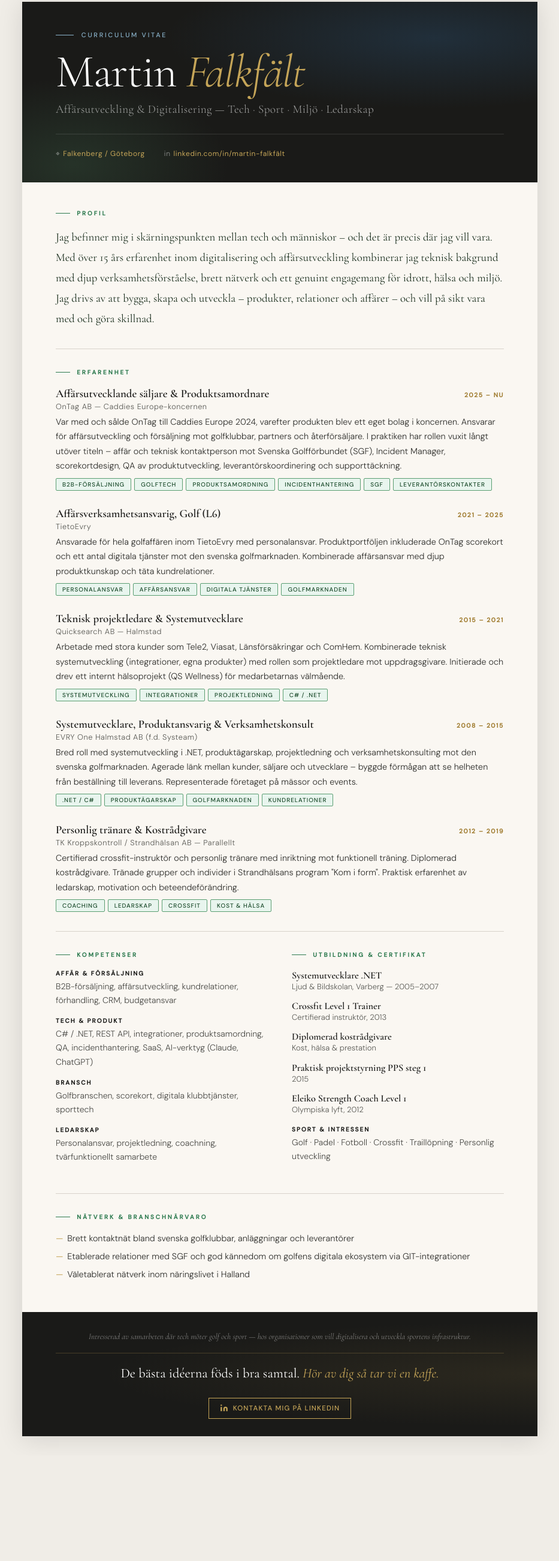
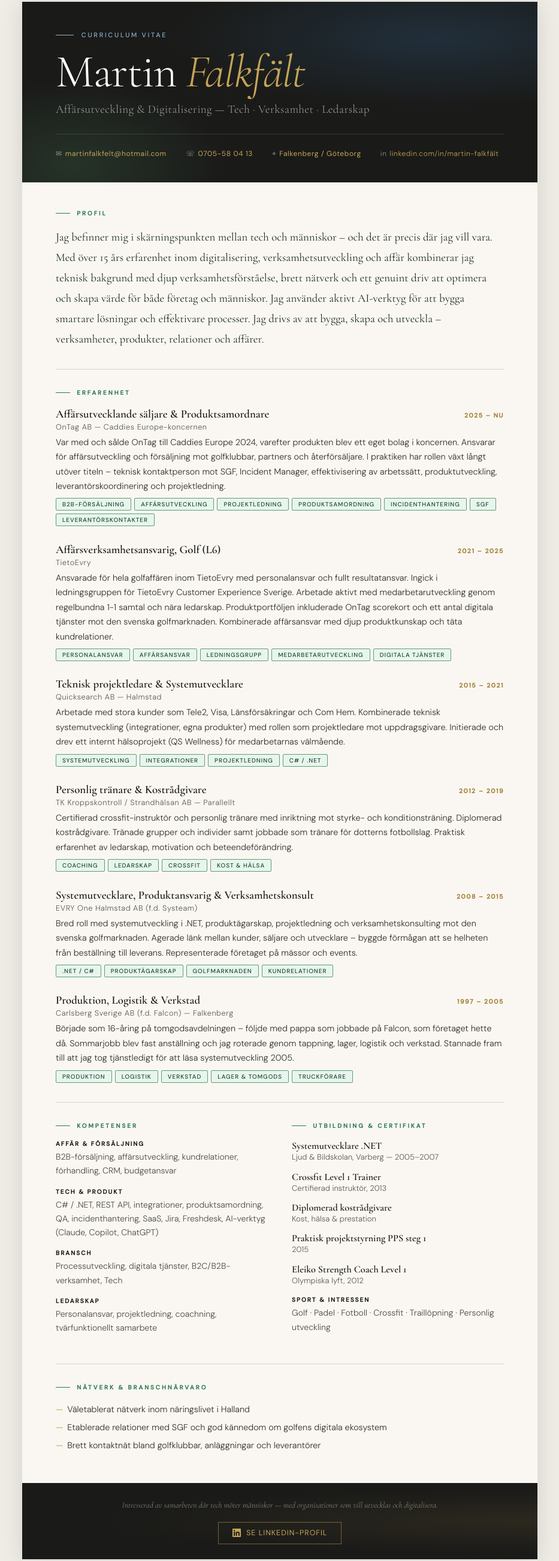
Before and after one commit to MikkiTrash/cv, a plain HTML site: page index.html in a window 1280 px wide. Shown: the part 29-2631 px from the top of the page at 60% size, without its empty margins (173-1106 px from the left). Before the commit the page ends 2455 px from the top, so only its background shows below. Drawn offline with nearby package versions, Linux system fonts and the light colour scheme.

Commit message:
Revise CV layout and content for clarity
Updated meta tags, styles, and content in the CV.

```diff
--- a/index.html
+++ b/index.html
@@ -4,68 +4,97 @@
   <meta charset="UTF-8">
   <meta name="viewport" content="width=device-width, initial-scale=1.0">
   <title>CV – Martin Falkfält</title>
-  <meta name="description" content="Affärsutveckling &amp; Sporttech | Golf · Tech · Ledarskap">
-  <meta property="og:title" content="CV – Martin Falkfält">
-  <meta property="og:description" content="Affärsutveckling &amp; Sporttech | Golf · Tech · Ledarskap">
-  <meta property="og:url" content="https://cv.falkfalt.se/">
+  <meta property="og:title" content="Martin Falkfält — CV">
+  <meta property="og:description" content="Affärsutveckling &amp; Digitalisering — Tech · Verksamhet · Ledarskap">
   <meta property="og:type" content="website">
-  <meta name="twitter:card" content="summary">
-  <meta name="twitter:title" content="CV – Martin Falkfält">
-  <meta name="twitter:description" content="Affärsutveckling &amp; Sporttech | Golf · Tech · Ledarskap">
   <link href="https://fonts.googleapis.com/css2?family=Cormorant+Garamond:ital,wght@0,300;0,400;0,600;1,300;1,400&family=DM+Sans:wght@300;400;500&display=swap" rel="stylesheet">
   <style>
     *, *::before, *::after { box-sizing: border-box; margin: 0; padding: 0; color-scheme: light; }
-    body { background: #F0EDE7; font-family: 'DM Sans', sans-serif; font-weight: 300; -webkit-font-smoothing: antialiased; }
-    .cv-root { max-width: 860px; margin: 2rem auto; background: #FAF7F2; box-shadow: 0 4px 40px rgba(0,0,0,0.12); }
-    @media (max-width: 600px) { body { background: #FAF7F2; } .cv-root { margin: 0; box-shadow: none; } }
-    .cv-header { background: #1A1A18; padding: 3rem 3.5rem 2.5rem; position: relative; overflow: hidden; }
+    body { background: #F0EDE7 !important; font-family: 'DM Sans', sans-serif; font-weight: 300; -webkit-font-smoothing: antialiased; color: #2E2E2B !important; }
+    .cv-root { max-width: 860px; margin: 2rem auto; background: #FAF7F2 !important; box-shadow: 0 4px 40px rgba(0,0,0,0.12); }
+    @media (max-width: 600px) { body { background: #FAF7F2 !important; } .cv-root { margin: 0; box-shadow: none; } }
+    .cv-header { background: #1A1A18 !important; padding: 3rem 3.5rem 2.5rem; position: relative; overflow: hidden; }
     .cv-header::before { content: ''; position: absolute; inset: 0; background: radial-gradient(ellipse 80% 60% at 80% 20%, rgba(43,78,110,0.4) 0%, transparent 65%), radial-gradient(ellipse 50% 80% at 10% 90%, rgba(74,124,89,0.25) 0%, transparent 60%); pointer-events: none; }
     .cv-header-inner { position: relative; z-index: 1; }
-    .cv-eyebrow { display: flex; align-items: center; gap: 0.8rem; margin-bottom: 1.2rem; font-size: 0.68rem; letter-spacing: 0.25em; text-transform: uppercase; color: #8BB4CC; font-weight: 500; }
+    .cv-eyebrow { display: flex; align-items: center; gap: 0.8rem; margin-bottom: 1.2rem; font-size: 0.68rem; letter-spacing: 0.25em; text-transform: uppercase; color: #8BB4CC !important; font-weight: 500; }
     .cv-eyebrow::before { content: ''; display: block; width: 30px; height: 1px; background: #8BB4CC; flex-shrink: 0; }
-    .cv-name { font-family: 'Cormorant Garamond', serif; font-size: clamp(2.8rem, 6vw, 5rem); font-weight: 300; line-height: 0.95; color: #ffffff; letter-spacing: -0.02em; }
-    .cv-name em { font-style: italic; color: #C5A558; }
-    .cv-tagline { font-family: 'Cormorant Garamond', serif; font-size: clamp(0.95rem, 2vw, 1.2rem); font-weight: 300; color: rgba(255,255,255,0.6); margin-top: 0.8rem; letter-spacing: 0.02em; }
+    .cv-name { font-family: 'Cormorant Garamond', serif; font-size: clamp(2.8rem, 6vw, 5rem); font-weight: 300; line-height: 0.95; color: #ffffff !important; letter-spacing: -0.02em; }
+    .cv-name em { font-style: italic; color: #C5A558 !important; }
+    .cv-tagline { font-family: 'Cormorant Garamond', serif; font-size: clamp(0.95rem, 2vw, 1.2rem); font-weight: 300; color: rgba(255,255,255,0.6) !important; margin-top: 0.8rem; letter-spacing: 0.02em; }
     .cv-contact-bar { display: flex; flex-wrap: wrap; gap: 0.6rem 2rem; margin-top: 1.8rem; padding-top: 1.5rem; border-top: 1px solid rgba(255,255,255,0.12); font-size: 0.75rem; letter-spacing: 0.05em; }
-    .cv-contact-bar span { color: rgba(255,255,255,0.5); display: flex; align-items: center; gap: 5px; }
-    .cv-contact-bar strong { color: #C5A558; font-weight: 400; }
-    .cv-contact-bar a { color: #C5A558; text-decoration: none; }
-    .cv-body { background: #FAF7F2; padding: 2.8rem 3.5rem; }
-    .sec-label { font-size: 0.62rem; letter-spacing: 0.3em; text-transform: uppercase; color: #2D7A4F; font-weight: 600; margin-bottom: 1.1rem; display: flex; align-items: center; gap: 0.7rem; }
+    .cv-contact-bar span { color: rgba(255,255,255,0.5) !important; display: flex; align-items: center; gap: 5px; }
+    .cv-contact-bar strong { color: #C5A558 !important; font-weight: 400; }
+    .cv-contact-bar a { color: #C5A558 !important; text-decoration: none; }
+    .cv-body { background: #FAF7F2 !important; padding: 2.8rem 3.5rem; }
+    .sec-label { font-size: 0.62rem; letter-spacing: 0.3em; text-transform: uppercase; color: #2D7A4F !important; font-weight: 600; margin-bottom: 1.1rem; display: flex; align-items: center; gap: 0.7rem; }
     .sec-label::before { content: ''; display: block; width: 24px; height: 1px; background: #2D7A4F; flex-shrink: 0; }
-    .profile-text { font-family: 'Cormorant Garamond', serif; font-size: clamp(1rem, 1.8vw, 1.18rem); font-weight: 400; line-height: 1.8; color: #1A2E1D; }
+    .profile-text { font-family: 'Cormorant Garamond', serif; font-size: clamp(1rem, 1.8vw, 1.18rem); font-weight: 400; line-height: 1.8; color: #1A2E1D !important; }
     .sec-divider { border: none; border-top: 1px solid #D8D3CB; margin: 2rem 0; }
     .exp-item { margin-bottom: 1.7rem; }
     .exp-top { display: flex; justify-content: space-between; align-items: baseline; flex-wrap: wrap; gap: 4px; margin-bottom: 2px; }
-    .exp-role { font-family: 'Cormorant Garamond', serif; font-size: clamp(1rem, 1.8vw, 1.18rem); font-weight: 600; color: #1A1A18; }
-    .exp-date { font-size: 0.65rem; letter-spacing: 0.15em; text-transform: uppercase; color: #A07C30; font-weight: 600; white-space: nowrap; }
-    .exp-company { font-size: 0.8rem; color: #5A5A55; margin-bottom: 5px; letter-spacing: 0.04em; }
-    .exp-desc { font-size: 0.9rem; line-height: 1.7; color: #2E2E2B; font-weight: 300; }
+    .exp-role { font-family: 'Cormorant Garamond', serif; font-size: clamp(1rem, 1.8vw, 1.18rem); font-weight: 600; color: #1A1A18 !important; }
+    .exp-date { font-size: 0.65rem; letter-spacing: 0.15em; text-transform: uppercase; color: #A07C30 !important; font-weight: 600; white-space: nowrap; }
+    .exp-company { font-size: 0.8rem; color: #5A5A55 !important; margin-bottom: 5px; letter-spacing: 0.04em; }
+    .exp-desc { font-size: 0.9rem; line-height: 1.7; color: #2E2E2B !important; font-weight: 300; }
     .exp-tags { display: flex; flex-wrap: wrap; gap: 5px; margin-top: 8px; }
-    .exp-tag { font-size: 0.62rem; letter-spacing: 0.1em; text-transform: uppercase; padding: 3px 10px; border: 1px solid #5A9E72; color: #1A4A2A; background: #E8F5EE; font-weight: 500; border-radius: 2px; }
+    .exp-tag { font-size: 0.62rem; letter-spacing: 0.1em; text-transform: uppercase; padding: 3px 10px; border: 1px solid #5A9E72; color: #1A4A2A !important; background: #E8F5EE !important; font-weight: 500; border-radius: 2px; }
     .two-col { display: grid; grid-template-columns: 1fr 1fr; gap: 2.5rem; }
     .skill-group { margin-bottom: 1rem; }
-    .skill-group-label { font-size: 0.63rem; letter-spacing: 0.2em; text-transform: uppercase; color: #1A1A18; font-weight: 600; margin-bottom: 4px; }
-    .skill-group-items { font-size: 0.88rem; line-height: 1.65; color: #4A4A46; font-weight: 300; }
+    .skill-group-label { font-size: 0.63rem; letter-spacing: 0.2em; text-transform: uppercase; color: #1A1A18 !important; font-weight: 600; margin-bottom: 4px; }
+    .skill-group-items { font-size: 0.88rem; line-height: 1.65; color: #4A4A46 !important; font-weight: 300; }
     .edu-item { margin-bottom: 0.9rem; }
-    .edu-name { font-family: 'Cormorant Garamond', serif; font-size: 1.02rem; font-weight: 600; color: #1A1A18; }
-    .edu-sub { font-size: 0.82rem; color: #5A5A55; font-weight: 300; }
+    .edu-name { font-family: 'Cormorant Garamond', serif; font-size: 1.02rem; font-weight: 600; color: #1A1A18 !important; }
+    .edu-sub { font-size: 0.82rem; color: #5A5A55 !important; font-weight: 300; }
     .network-list { list-style: none; padding: 0; margin: 0; }
-    .network-list li { font-size: 0.9rem; line-height: 1.7; color: #2E2E2B; font-weight: 300; padding-left: 1.2rem; position: relative; margin-bottom: 0.35rem; }
-    .network-list li::before { content: '—'; position: absolute; left: 0; color: #C5A558; font-weight: 400; }
-    .cv-footer { background: #1A1A18; padding: 1.8rem 3.5rem; position: relative; overflow: hidden; text-align: center; }
+    .network-list li { font-size: 0.9rem; line-height: 1.7; color: #2E2E2B !important; font-weight: 300; padding-left: 1.2rem; position: relative; margin-bottom: 0.35rem; }
+    .network-list li::before { content: '—'; position: absolute; left: 0; color: #C5A558 !important; font-weight: 400; }
+    .cv-footer { background: #1A1A18 !important; padding: 1.6rem 3.5rem; position: relative; overflow: hidden; text-align: center; }
     .cv-footer::before { content: ''; position: absolute; inset: 0; background: radial-gradient(ellipse at 100% 50%, rgba(197,165,88,0.1), transparent 60%); pointer-events: none; }
-    .cv-footer-intro { position: relative; z-index: 1; font-size: 0.85rem; line-height: 1.7; color: rgba(255,255,255,0.5); font-weight: 300; font-style: italic; font-family: 'Cormorant Garamond', serif; margin-bottom: 1rem; }
-    .cv-footer-intro strong { color: #C5A558; font-weight: 400; font-style: normal; }
-    .cv-footer-cta { position: relative; z-index: 1; font-family: 'Cormorant Garamond', serif; font-size: clamp(1.1rem, 2.2vw, 1.4rem); font-weight: 400; color: #ffffff; line-height: 1.5; padding-top: 1rem; border-top: 1px solid rgba(197,165,88,0.25); display: flex; align-items: center; justify-content: center; flex-wrap: wrap; gap: 1.5rem; }
-    .cv-footer-cta em { color: #C5A558; font-style: italic; }
-    .cv-footer-btn { display: inline-flex; align-items: center; gap: 8px; background: transparent; border: 1px solid #C5A558; color: #C5A558; padding: 8px 18px; text-decoration: none; font-family: 'DM Sans', sans-serif; font-size: 0.72rem; letter-spacing: 0.1em; text-transform: uppercase; font-weight: 500; white-space: nowrap; }
+    .cv-footer-intro { position: relative; z-index: 1; font-size: 0.85rem; line-height: 1.7; color: rgba(255,255,255,0.5) !important; font-weight: 300; font-style: italic; font-family: 'Cormorant Garamond', serif; margin-bottom: 1rem; }
+    .cv-footer-intro strong { color: #C5A558 !important; font-weight: 400; font-style: normal; }
+    .cv-footer-cta { position: relative; z-index: 1; display: inline-flex; align-items: center; gap: 0.6rem; background: transparent; border: 1px solid rgba(197,165,88,0.5); color: #C5A558 !important; text-decoration: none; font-family: 'DM Sans', sans-serif; font-size: 0.78rem; font-weight: 400; letter-spacing: 0.08em; text-transform: uppercase; padding: 0.6rem 1.4rem; transition: border-color 0.2s, background 0.2s; }
+    .cv-footer-cta:hover { border-color: #C5A558; background: rgba(197,165,88,0.08); }
     @media (max-width: 600px) {
       .cv-header { padding: 2rem 1.4rem 1.6rem; }
       .cv-body { padding: 1.8rem 1.4rem; }
       .cv-footer { padding: 1.4rem 1.4rem; }
       .two-col { grid-template-columns: 1fr; gap: 0; }
       .exp-top { flex-direction: column; gap: 2px; }
+    }
+    @page { margin: 0; }
+    @media print {
+      * { -webkit-print-color-adjust: exact !important; print-color-adjust: exact !important; }
+      html { background: #FAF7F2 !important; }
+      body { background: #FAF7F2 !important; margin: 0; padding: 1.2cm 0 0 0; }
+      .cv-root { max-width: 100%; margin: 0; box-shadow: none; }
+      .cv-header { background: #1A1A18 !important; padding: 1.5rem 2.8rem 1.3rem; margin-top: -1.2cm; }
+      .cv-name { font-size: 3rem !important; }
+      .cv-tagline { font-size: 1rem !important; margin-top: 0.4rem; }
+      .cv-contact-bar { margin-top: 0.9rem; padding-top: 0.8rem; gap: 0.3rem 1.4rem; }
+      .cv-body { padding: 1.4rem 2.8rem 1rem; }
+      .sec-label { margin-bottom: 0.6rem; }
+      .sec-divider { margin: 1rem 0; }
+      .profile-text { font-size: 0.96rem !important; line-height: 1.6; }
+      .exp-item { margin-bottom: 1rem; break-inside: avoid; }
+      .exp-role { font-size: 0.98rem !important; }
+      .exp-desc { font-size: 0.82rem; line-height: 1.55; }
+      .exp-tags { margin-top: 4px; gap: 3px; }
+      .exp-tag { font-size: 0.57rem; padding: 2px 6px; }
+      .two-col { gap: 1.6rem; break-inside: avoid; }
+      .skill-group { margin-bottom: 0.6rem; break-inside: avoid; }
+      .skill-group-items { font-size: 0.81rem; line-height: 1.5; }
+      .edu-item { margin-bottom: 0.5rem; break-inside: avoid; }
+      .edu-name { font-size: 0.93rem; }
+      .edu-sub { font-size: 0.77rem; }
+      .network-list li { font-size: 0.82rem; line-height: 1.55; margin-bottom: 0.2rem; }
+      .cv-footer { background: #1A1A18 !important; padding: 0.9rem 2.8rem; position: fixed; bottom: 0; left: 0; right: 0; width: 100%; }
+      .cv-footer-intro { font-size: 0.79rem; margin-bottom: 0; }
+      .cv-footer-cta { display: none; }
+      .cv-body { padding-bottom: 4rem; }
+      .print-page-top { display: block; height: 1.4cm; }
+      .sec-divider { break-after: avoid; }
+      .sec-label { break-after: avoid; }
+      a { color: #C5A558 !important; text-decoration: none; }
     }
   </style>
 </head>
@@ -76,10 +105,12 @@
     <div class="cv-header-inner">
       <div class="cv-eyebrow">Curriculum Vitae</div>
       <h1 class="cv-name">Martin <em>Falkfält</em></h1>
-      <p class="cv-tagline">Affärsutveckling &amp; Digitalisering — Tech · Sport · Miljö · Ledarskap</p>
+      <p class="cv-tagline">Affärsutveckling &amp; Digitalisering — Tech · Verksamhet · Ledarskap</p>
       <div class="cv-contact-bar">
+        <span>✉ <strong>martinfalkfelt@hotmail.com</strong></span>
+        <span>☏ <strong>0705-58 04 13</strong></span>
         <span>⌖ <strong>Falkenberg / Göteborg</strong></span>
-        <span>in <a href="https://www.linkedin.com/in/martin-falkfält" target="_blank"><strong>linkedin.com/in/martin-falkfält</strong></a></span>
+        <span>in <a href="https://www.linkedin.com/in/martin-falkfält" target="_blank">linkedin.com/in/martin-falkfält</a></span>
       </div>
     </div>
   </div>
@@ -87,7 +118,7 @@
   <div class="cv-body">
 
     <div class="sec-label">Profil</div>
-    <p class="profile-text">Jag befinner mig i skärningspunkten mellan tech och människor – och det är precis där jag vill vara. Med över 15 års erfarenhet inom digitalisering och affärsutveckling kombinerar jag teknisk bakgrund med djup verksamhetsförståelse, brett nätverk och ett genuint engagemang för idrott, hälsa och miljö. Jag drivs av att bygga, skapa och utveckla – produkter, relationer och affärer – och vill på sikt vara med och göra skillnad.</p>
+    <p class="profile-text">Jag befinner mig i skärningspunkten mellan tech och människor – och det är precis där jag vill vara. Med över 15 års erfarenhet inom digitalisering, verksamhetsutveckling och affär kombinerar jag teknisk bakgrund med djup verksamhetsförståelse, brett nätverk och ett genuint driv att optimera och skapa värde för både företag och människor. Jag använder aktivt AI-verktyg för att bygga smartare lösningar och effektivare processer. Jag drivs av att bygga, skapa och utveckla – verksamheter, produkter, relationer och affärer.</p>
 
     <hr class="sec-divider">
     <div class="sec-label">Erfarenhet</div>
@@ -98,10 +129,11 @@
         <span class="exp-date">2025 – nu</span>
       </div>
       <p class="exp-company">OnTag AB — Caddies Europe-koncernen</p>
-      <p class="exp-desc">Var med och sålde OnTag till Caddies Europe 2024, varefter produkten blev ett eget bolag i koncernen. Ansvarar för affärsutveckling och försäljning mot golfklubbar, partners och återförsäljare. I praktiken har rollen vuxit långt utöver titeln – affär och teknisk kontaktperson mot Svenska Golfförbundet (SGF), Incident Manager, scorekortdesign, QA av produktutveckling, leverantörskoordinering och supporttäckning.</p>
+      <p class="exp-desc">Var med och sålde OnTag till Caddies Europe 2024, varefter produkten blev ett eget bolag i koncernen. Ansvarar för affärsutveckling och försäljning mot golfklubbar, partners och återförsäljare. I praktiken har rollen växt långt utöver titeln – teknisk kontaktperson mot SGF, Incident Manager, effektivisering av arbetssätt, produktutveckling, leverantörskoordinering och projektledning.</p>
       <div class="exp-tags">
         <span class="exp-tag">B2B-försäljning</span>
-        <span class="exp-tag">Golftech</span>
+        <span class="exp-tag">Affärsutveckling</span>
+        <span class="exp-tag">Projektledning</span>
         <span class="exp-tag">Produktsamordning</span>
         <span class="exp-tag">Incidenthantering</span>
         <span class="exp-tag">SGF</span>
@@ -115,12 +147,13 @@
         <span class="exp-date">2021 – 2025</span>
       </div>
       <p class="exp-company">TietoEvry</p>
-      <p class="exp-desc">Ansvarade för hela golfaffären inom TietoEvry med personalansvar. Produktportföljen inkluderade OnTag scorekort och ett antal digitala tjänster mot den svenska golfmarknaden. Kombinerade affärsansvar med djup produktkunskap och täta kundrelationer.</p>
+      <p class="exp-desc">Ansvarade för hela golfaffären inom TietoEvry med personalansvar och fullt resultatansvar. Ingick i ledningsgruppen för TietoEvry Customer Experience Sverige. Arbetade aktivt med medarbetarutveckling genom regelbundna 1-1 samtal och nära ledarskap. Produktportföljen inkluderade OnTag scorekort och ett antal digitala tjänster mot den svenska golfmarknaden. Kombinerade affärsansvar med djup produktkunskap och täta kundrelationer.</p>
       <div class="exp-tags">
         <span class="exp-tag">Personalansvar</span>
         <span class="exp-tag">Affärsansvar</span>
+        <span class="exp-tag">Ledningsgrupp</span>
+        <span class="exp-tag">Medarbetarutveckling</span>
         <span class="exp-tag">Digitala tjänster</span>
-        <span class="exp-tag">Golfmarknaden</span>
       </div>
     </div>
 
@@ -130,12 +163,28 @@
         <span class="exp-date">2015 – 2021</span>
       </div>
       <p class="exp-company">Quicksearch AB — Halmstad</p>
-      <p class="exp-desc">Arbetade med stora kunder som Tele2, Viasat, Länsförsäkringar och ComHem. Kombinerade teknisk systemutveckling (integrationer, egna produkter) med rollen som projektledare mot uppdragsgivare. Initierade och drev ett internt hälsoprojekt (QS Wellness) för medarbetarnas välmående.</p>
+      <p class="exp-desc">Arbetade med stora kunder som Tele2, Visa, Länsförsäkringar och Com Hem. Kombinerade teknisk systemutveckling (integrationer, egna produkter) med rollen som projektledare mot uppdragsgivare. Initierade och drev ett internt hälsoprojekt (QS Wellness) för medarbetarnas välmående.</p>
       <div class="exp-tags">
         <span class="exp-tag">Systemutveckling</span>
         <span class="exp-tag">Integrationer</span>
         <span class="exp-tag">Projektledning</span>
         <span class="exp-tag">C# / .NET</span>
+      </div>
+    </div>
+
+    <span class="print-page-top" style="display:none"></span>
+    <div class="exp-item">
+      <div class="exp-top">
+        <span class="exp-role">Personlig tränare &amp; Kostrådgivare</span>
+        <span class="exp-date">2012 – 2019</span>
+      </div>
+      <p class="exp-company">TK Kroppskontroll / Strandhälsan AB — Parallellt</p>
+      <p class="exp-desc">Certifierad crossfit-instruktör och personlig tränare med inriktning mot styrke- och konditionsträning. Diplomerad kostrådgivare. Tränade grupper och individer samt jobbade som tränare för dotterns fotbollslag. Praktisk erfarenhet av ledarskap, motivation och beteendeförändring.</p>
+      <div class="exp-tags">
+        <span class="exp-tag">Coaching</span>
+        <span class="exp-tag">Ledarskap</span>
+        <span class="exp-tag">Crossfit</span>
+        <span class="exp-tag">Kost &amp; hälsa</span>
       </div>
     </div>
 
@@ -156,16 +205,17 @@
 
     <div class="exp-item">
       <div class="exp-top">
-        <span class="exp-role">Personlig tränare &amp; Kostrådgivare</span>
-        <span class="exp-date">2012 – 2019</span>
+        <span class="exp-role">Produktion, Logistik &amp; Verkstad</span>
+        <span class="exp-date">1997 – 2005</span>
       </div>
-      <p class="exp-company">TK Kroppskontroll / Strandhälsan AB — Parallellt</p>
-      <p class="exp-desc">Certifierad crossfit-instruktör och personlig tränare med inriktning mot funktionell träning. Diplomerad kostrådgivare. Tränade grupper och individer i Strandhälsans program "Kom i form". Praktisk erfarenhet av ledarskap, motivation och beteendeförändring.</p>
+      <p class="exp-company">Carlsberg Sverige AB (f.d. Falcon) — Falkenberg</p>
+      <p class="exp-desc">Började som 16-åring på tomgodsavdelningen – följde med pappa som jobbade på Falcon, som företaget hette då. Sommarjobb blev fast anställning och jag roterade genom tappning, lager, logistik och verkstad. Stannade fram till att jag tog tjänstledigt för att läsa systemutveckling 2005.</p>
       <div class="exp-tags">
-        <span class="exp-tag">Coaching</span>
-        <span class="exp-tag">Ledarskap</span>
-        <span class="exp-tag">Crossfit</span>
-        <span class="exp-tag">Kost &amp; hälsa</span>
+        <span class="exp-tag">Produktion</span>
+        <span class="exp-tag">Logistik</span>
+        <span class="exp-tag">Verkstad</span>
+        <span class="exp-tag">Lager &amp; tomgods</span>
+        <span class="exp-tag">Truckförare</span>
       </div>
     </div>
 
@@ -180,11 +230,11 @@
         </div>
         <div class="skill-group">
           <p class="skill-group-label">Tech &amp; produkt</p>
-          <p class="skill-group-items">C# / .NET, REST API, integrationer, produktsamordning, QA, incidenthantering, SaaS, AI-verktyg (Claude, ChatGPT)</p>
+          <p class="skill-group-items">C# / .NET, REST API, integrationer, produktsamordning, QA, incidenthantering, SaaS, Jira, Freshdesk, AI-verktyg (Claude, Copilot, ChatGPT)</p>
         </div>
         <div class="skill-group">
           <p class="skill-group-label">Bransch</p>
-          <p class="skill-group-items">Golfbranschen, scorekort, digitala klubbtjänster, sporttech</p>
+          <p class="skill-group-items">Processutveckling, digitala tjänster, B2C/B2B-verksamhet, Tech</p>
         </div>
         <div class="skill-group">
           <p class="skill-group-label">Ledarskap</p>
@@ -224,24 +274,20 @@
 
     <div class="sec-label">Nätverk &amp; branschnärvaro</div>
     <ul class="network-list">
-      <li>Brett kontaktnät bland svenska golfklubbar, anläggningar och leverantörer</li>
-      <li>Etablerade relationer med SGF och god kännedom om golfens digitala ekosystem via GIT-integrationer</li>
       <li>Väletablerat nätverk inom näringslivet i Halland</li>
+      <li>Etablerade relationer med SGF och god kännedom om golfens digitala ekosystem</li>
+      <li>Brett kontaktnät bland golfklubbar, anläggningar och leverantörer</li>
     </ul>
 
   </div>
 
   <div class="cv-footer">
-    <p class="cv-footer-intro">Intresserad av samarbeten där tech möter golf och sport — hos organisationer som vill digitalisera och utveckla sportens infrastruktur.</p>
-    <p class="cv-footer-cta">
-      <span>De bästa idéerna föds i bra samtal. <em>Hör av dig så tar vi en kaffe.</em></span>
-      <a href="https://www.linkedin.com/in/martin-falkfält" target="_blank" class="cv-footer-btn">
-        <svg width="14" height="14" viewBox="0 0 24 24" fill="currentColor" aria-hidden="true"><path d="M16 8a6 6 0 016 6v7h-4v-7a2 2 0 00-2-2 2 2 0 00-2 2v7h-4v-7a6 6 0 016-6zM2 9h4v12H2z"/><circle cx="4" cy="4" r="2"/></svg>
-        Kontakta mig på LinkedIn
-      </a>
-    </p>
+    <p class="cv-footer-intro">Intresserad av samarbeten där tech möter människor — med organisationer som vill utvecklas och digitalisera.</p>
+    <a href="https://www.linkedin.com/in/martin-falkfält" target="_blank" class="cv-footer-cta">
+      <svg width="14" height="14" viewBox="0 0 24 24" fill="currentColor"><path d="M20.447 20.452h-3.554v-5.569c0-1.328-.027-3.037-1.852-3.037-1.853 0-2.136 1.445-2.136 2.939v5.667H9.351V9h3.414v1.561h.046c.477-.9 1.637-1.85 3.37-1.85 3.601 0 4.267 2.37 4.267 5.455v6.286zM5.337 7.433a2.062 2.062 0 0 1-2.063-2.065 2.064 2.064 0 1 1 2.063 2.065zm1.782 13.019H3.555V9h3.564v11.452zM22.225 0H1.771C.792 0 0 .774 0 1.729v20.542C0 23.227.792 24 1.771 24h20.451C23.2 24 24 23.227 24 22.271V1.729C24 .774 23.2 0 22.222 0h.003z"/></svg>
+      Se LinkedIn-profil
+    </a>
   </div>
-
 </div>
 </body>
 </html>
```
